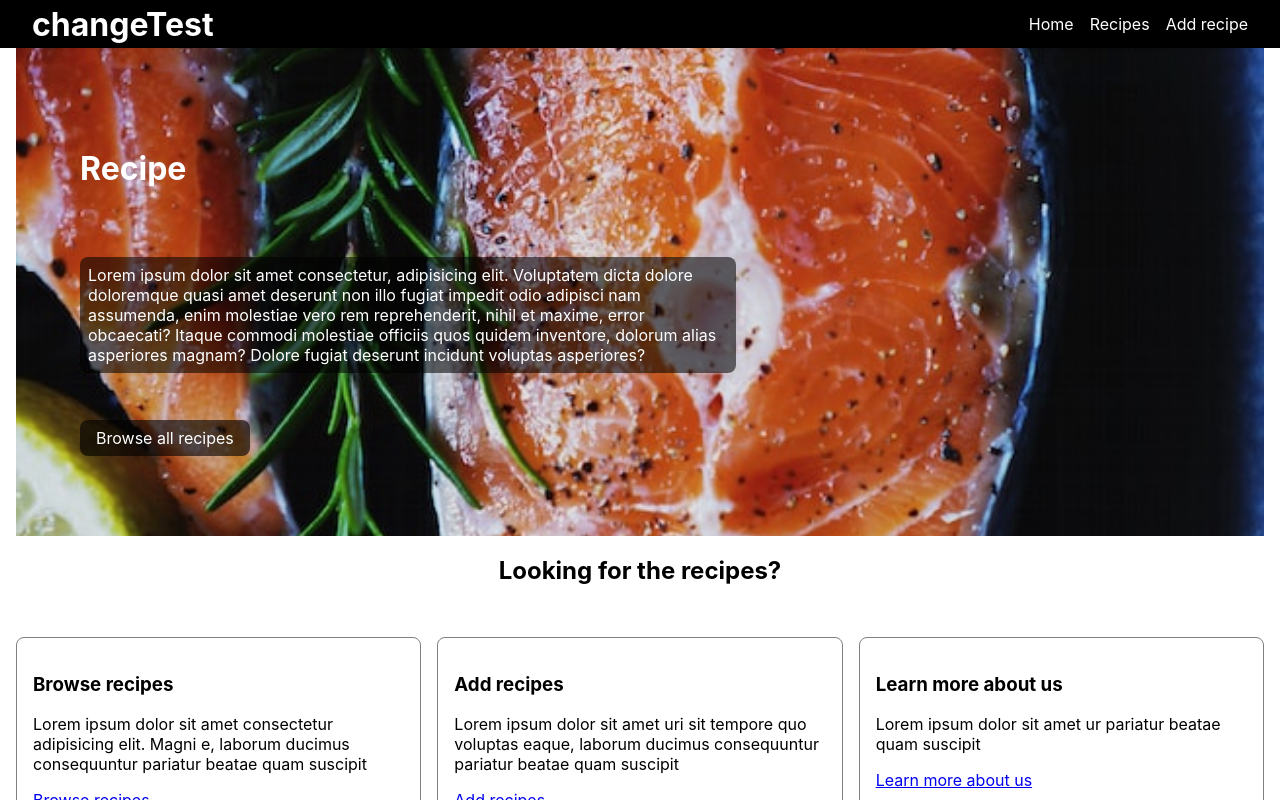
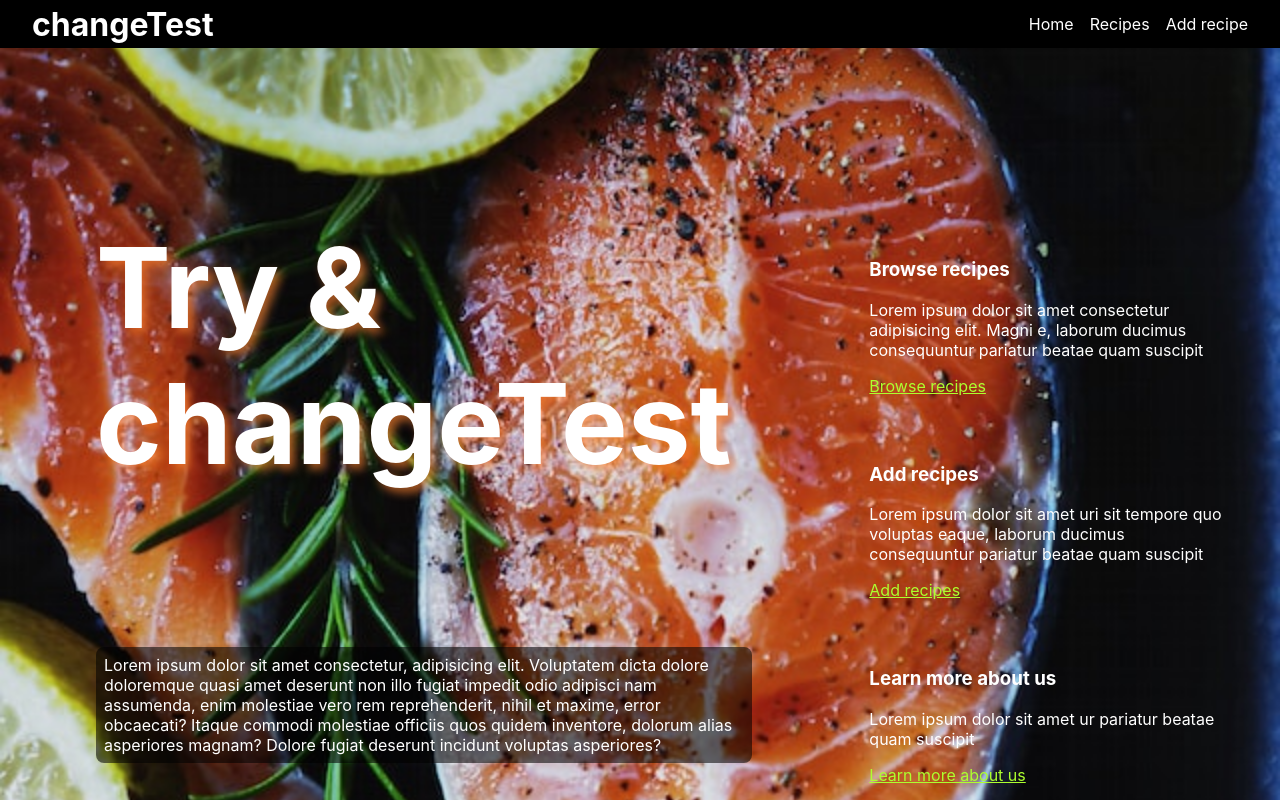
Before and after one commit to Bishwajitkuat/recipe_app_react, a React (Create React App) app: page / in a window 1280 px wide. Shown: the top 800 px of the page. Built offline with nearby package versions, Linux system fonts and the light colour scheme.

Commit message:
Landding page css change

```diff
--- a/src/Components/LandingPage.jsx
+++ b/src/Components/LandingPage.jsx
@@ -6,7 +6,7 @@ const LandingPage = () => {
   return (
     <div className="landingPage">
       <div className="heroDiv">
-        <h1>Recipe</h1>
+        <h1>Try & changeTest</h1>
         <p>
           Lorem ipsum dolor sit amet consectetur, adipisicing elit. Voluptatem
           dicta dolore doloremque quasi amet deserunt non illo fugiat impedit
@@ -18,7 +18,6 @@ const LandingPage = () => {
         <Link to={"/allRecipes"}>Browse all recipes</Link>
       </div>
       <div className="heroLinks">
-        <h2>Looking for the recipes?</h2>
         <div className="heroLinkCards">
           <HeroCard
             title={"Browse recipes"}
--- a/src/index.css
+++ b/src/index.css
@@ -42,21 +42,29 @@ header nav ul li a {
 /* ########## LanddingPage ############ */
 
 .landingPage {
-  margin-bottom: 2rem;
-}
-
-.heroDiv {
+  padding: 0 2rem;
   background-image: url("./assets/backgroundimg.jpeg");
   background-repeat: no-repeat;
   background-attachment: fixed;
   background-position: center center;
   background-size: cover;
-  height: 45vh;
+  display: grid;
+  grid-template-columns: 4fr 2fr;
+  margin-bottom: 2rem;
+  gap: 2rem;
+}
+
+.heroDiv {
+  height: 100vh;
   padding: 4rem 0 4rem 4rem;
   display: flex;
   flex-direction: column;
   justify-content: space-around;
   color: white;
+}
+.heroDiv h1 {
+  font-size: 7rem;
+  text-shadow: 5px 5px 10px rgba(255, 130, 47, 0.651);
 }
 .heroDiv p {
   max-width: 50vw;
@@ -80,20 +88,22 @@ header nav ul li a {
   gap: 2rem;
 }
 .heroLinkCards {
-  display: grid;
-  grid-template-columns: repeat(3, 1fr);
+  display: flex;
+  flex-direction: column;
   gap: 1rem;
 }
 .heroLinkCards div {
-  border: 0.5px solid gray;
+  /* border: 0.5px solid gray; */
   border-radius: 0.5rem;
   padding: 1rem;
+  color: white;
 }
-
+.heroLinkCards a {
+  color: greenyellow;
+}
 /* ############ App ############# */
 
 .mainBody {
-  margin: 0 1rem;
   display: flex;
   align-items: center;
   justify-content: center;
```
